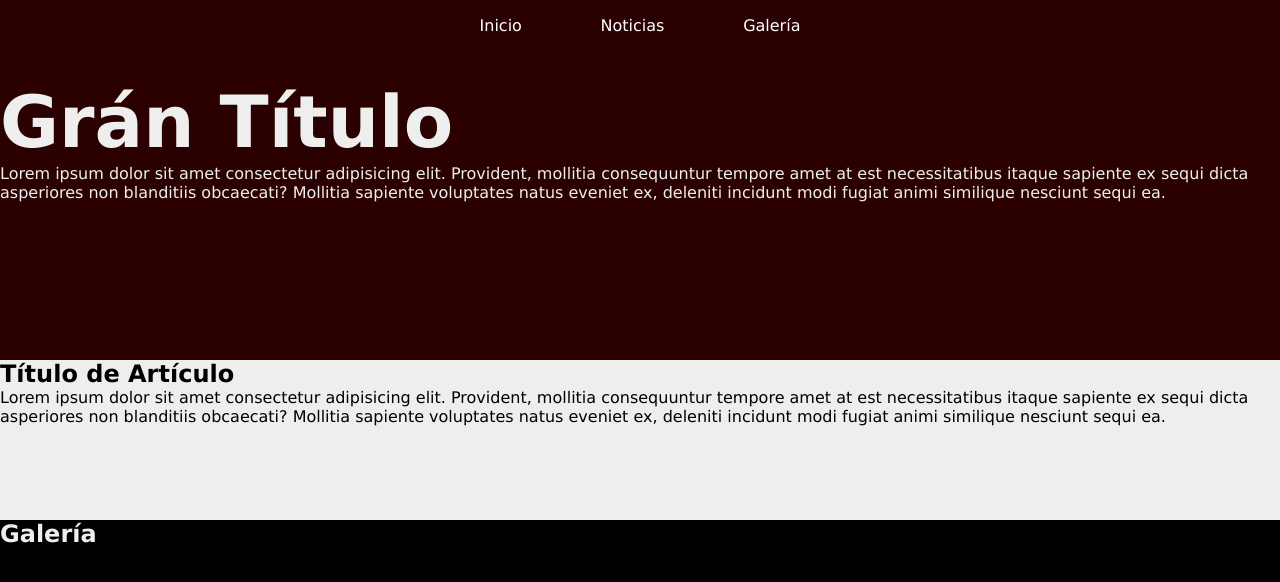
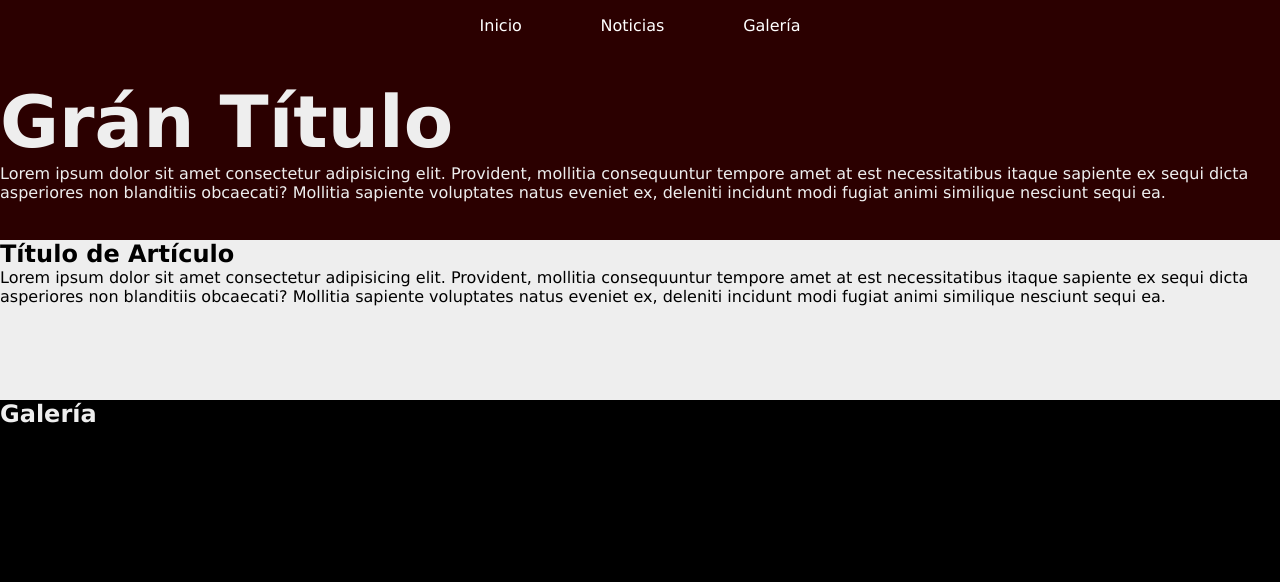
Before and after one commit to JEOT98/Examen-Interciclo-con-CSS-Grid, a plain HTML site: page index.html in a window 1280 px wide. Drawn offline with Linux system fonts and the light colour scheme.

Commit message:
css grid ipad

```diff
--- a/style.css
+++ b/style.css
@@ -78,3 +78,20 @@ body{
 .header3 {
     color: #eeeeee;
 }
+
+/* ipad */
+
+@media screen and (min-width: 50rem){
+    .grid-container {
+        display: grid;
+        height: 100vh;
+        grid-template-columns: 1fr 1fr;
+        grid-template-rows: 10% 20% 20% 50%;
+        grid-template-areas:
+            "menu menu"
+            "header header"
+            "header2 header2"
+            "header3 header3"
+        ;
+    }
+}
```
